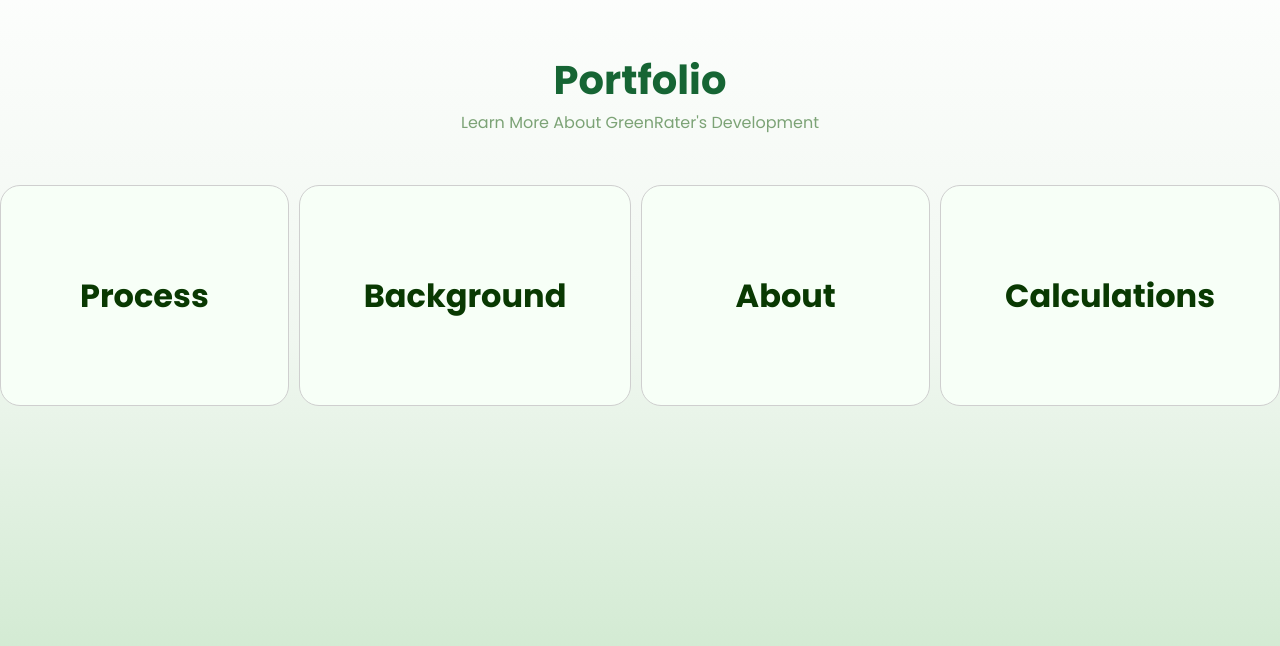
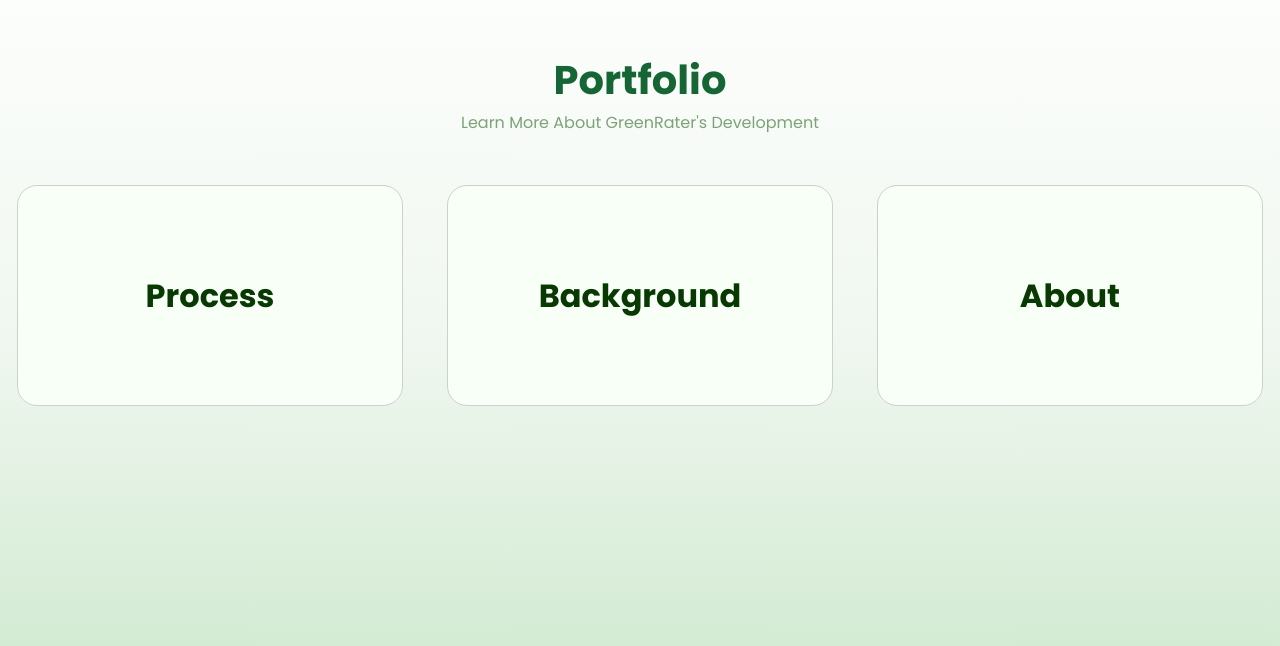
Before and after one commit to lurplee/greenspace_project, a Flask app: page /portfolio in a window 1280 px wide. Shown: the part 85-731 px from the top of the page. Run offline with Flask 3, Linux system fonts and the light colour scheme.

Commit message:
Removed calculation-info link

```diff
--- a/templates/portfolio.html
+++ b/templates/portfolio.html
@@ -57,10 +57,6 @@
             <h1>About</h1>
         </a>
 
-        <a href="calculation-info" class="portfolio-item">
-            <h1>Calculations</h1>
-        </a>
-
 
 
     </div>
```
